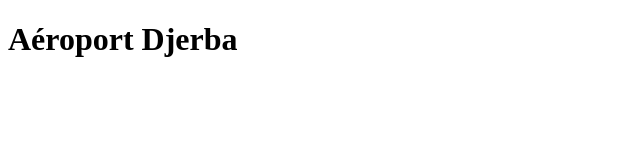
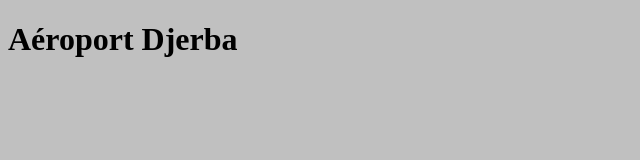
Before and after one commit to anisis/vols, a plain HTML site: page index2.html in a window 1280 px wide. Shown: the whole page, without its empty margins (0-640 px from the left). Drawn offline with Linux system fonts and the light colour scheme.

Commit message:
modifier couleur fond

```diff
--- a/index2.html
+++ b/index2.html
@@ -8,7 +8,7 @@
     <title>Mon Document</title>
 </head>
 
-<body>
+<body style="background-color: silver">
     <h1>Aéroport Djerba</h1>
 </body>
 
```
